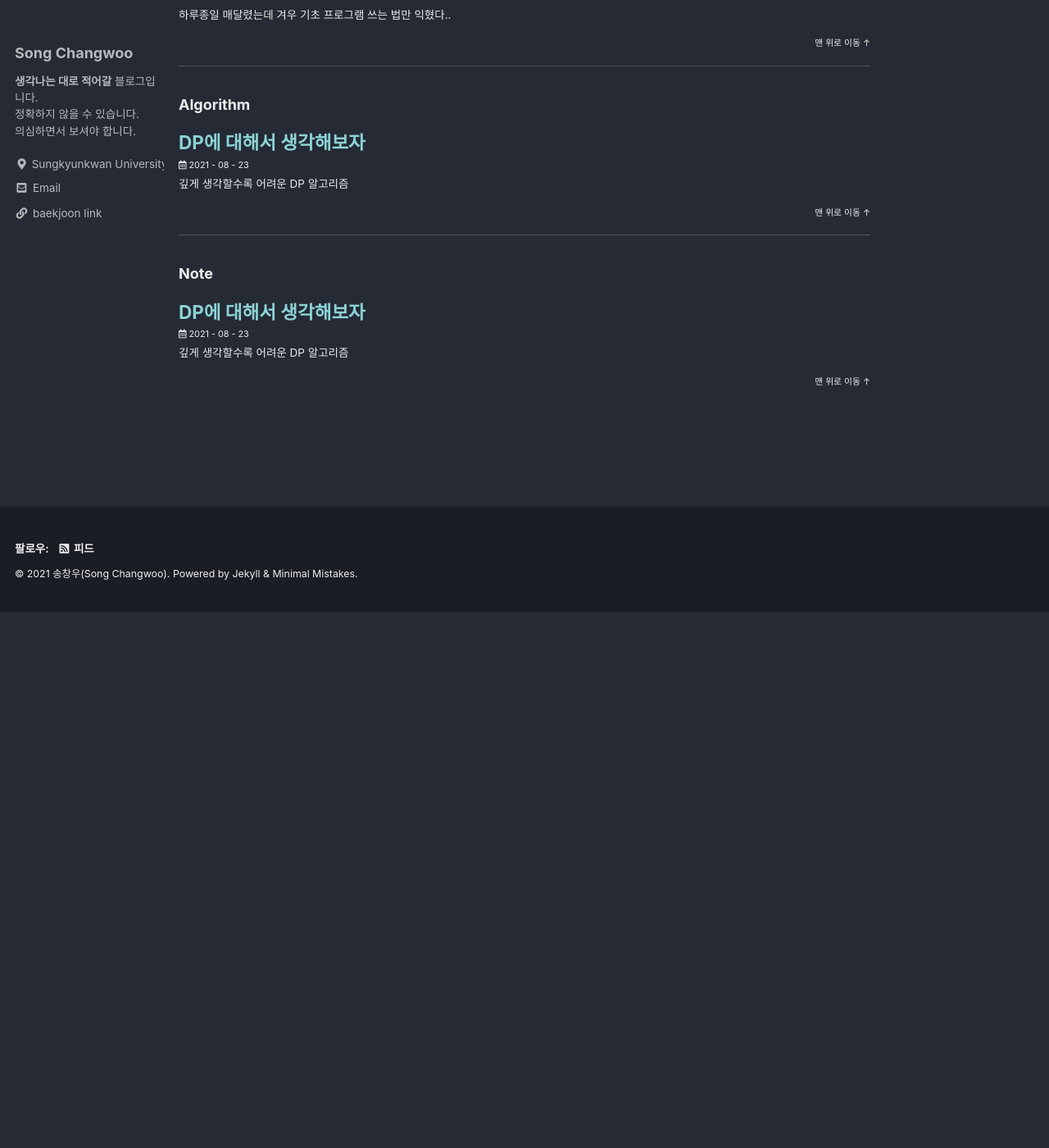
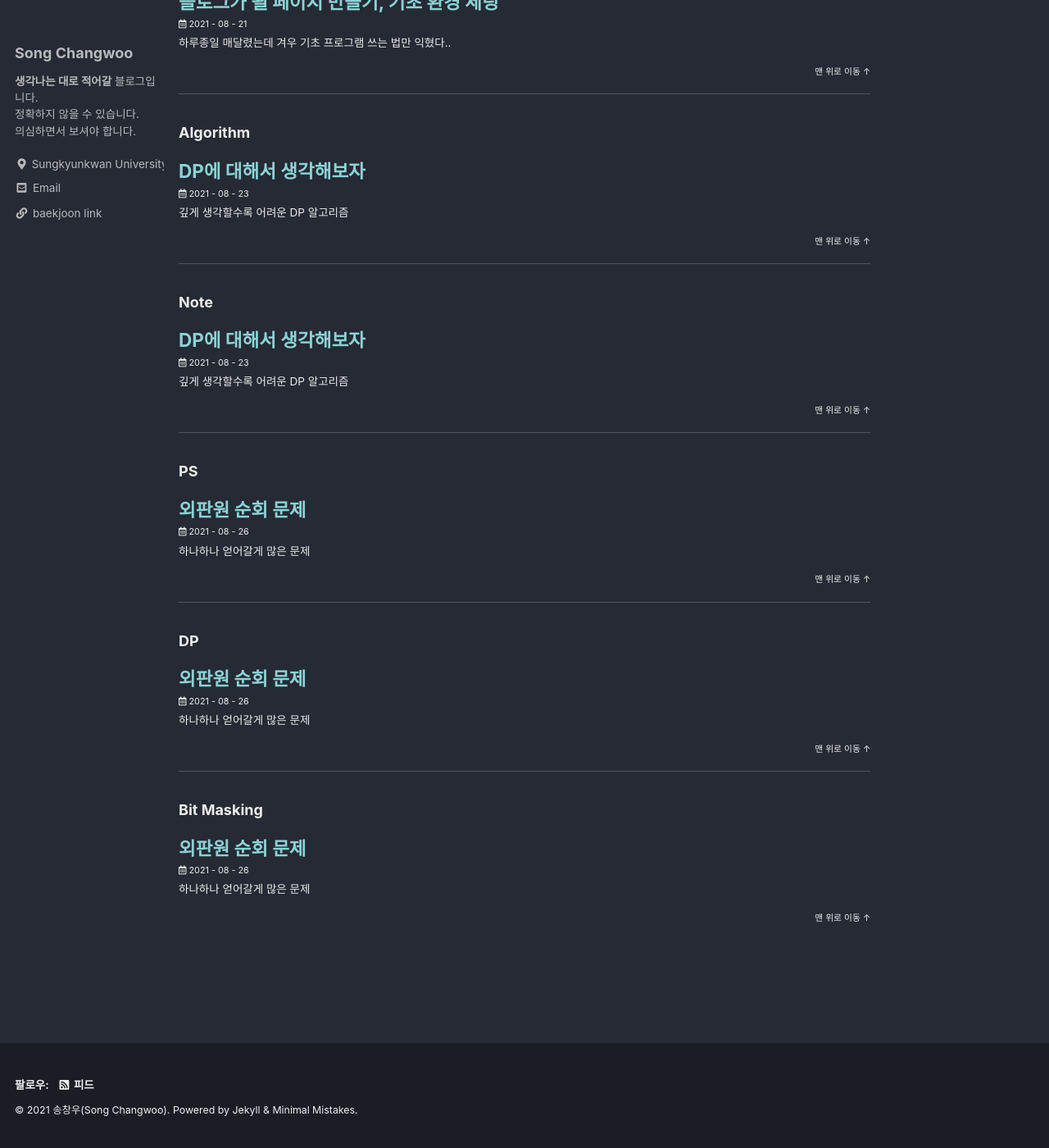
Before and after one commit to IsIthappy/IsIthappy.github.io, a Jekyll site: the page built from _pages/tag-archive.md, in a window 1280 px wide and 1400 px high, scrolled down 824 px. Shown: the whole window at 82% size. Built offline with Jekyll 4.4.1, drawn with Linux system fonts in a browser that asks for light colours; cached includes are drawn as plain includes; before the commit the page ends 1570 px from its top, so only the background shows below that; part of the change alters nothing that is shown.

Commit message:
tsp post

````diff
--- a/_posts/2021-08-23-DPstudy.md
+++ b/_posts/2021-08-23-DPstudy.md
@@ -6,7 +6,7 @@ categories:
     - Algorithm
 tags:
     - [Algorithm, Note]
-last_modified_at: 2021-08-23
+last_modified_at: 2021-08-26
 ---
 
 # DP(Dinamic Programming)
@@ -53,7 +53,7 @@ DP 알고리즘이란
 두가지 조건 다 만족하는걸 쉽게 알 수 있다.
 
 ---
-근데 유명한인 DP 문제
+근데 유명한 DP 문제인
 배낭 문제, 외판원 순회 문제를 생각해보면
 
 배낭 문제는 작은 문제들을 통해 큰 문제의 해답을 구하는 최적 부분 구조를 만족하는걸 알 수 있다.
@@ -67,7 +67,16 @@ DP 알고리즘이란
 
 
 
->그래서 간단하게 두가지 조건 중 만족하는 걸 확인했다면 그냥 그 조건을 바탕으로 풀기로 했다.
+>그래서 간단하게 두가지 조건 중 하나라도 만족하는 걸 확인했다면 그냥 그 조건을 바탕으로 풀기로 했다.
+
+---
+### PS
+음... DP 문제를 더 풀어보면서 든 생각인데, 두가지 조건이 연관되어 있는 것 같다.
+
+작은 문제들로 큰 문제의 답을 이끌어낸다는 것 자체가, 큰 문제 입장에서 봤을 때 반복되는 부분 구조들이 있다는 의미가 아닌가 싶다.
+
+반복되는 부분 구조들이 있다는 말은 작은 부분 구조들로 큰 부분 구조의 답을 이끌어 낸다는 소리가 되지 않나 생각이 든다.
+
 
 ---
 1. 배낭 문제 -> 작은 문제들로 큰 문제의 답을 이끌어낸다.
--- /dev/null
+++ b/_posts/2021-08-26-TSPA_PS.md
@@ -0,0 +1,221 @@
+---
+title: "외판원 순회 문제"
+excerpt: "하나하나 얻어갈게 많은 문제"
+
+categories:
+    - DP
+tags:
+    - [PS, DP, Bit Masking]
+last_modified_at: 2021-08-26
+---
+# 외판원 순회 문제 풀이
+1. **외판원 순회 문제의 이해**
+2. **Top - down DP로 풀 생각을 한 이유**
+3. **문제 풀이**
+4. 소스코드
+5. **아직 이해 못한 부분**
+6. **후기**
+
+
+백준 문제 링크
+[https://www.acmicpc.net/problem/2098](https://www.acmicpc.net/problem/2098)
+
+---
+
+## 1. 외판원 순회 문제의 이해
+- P vs NP (추후에 정리해서 링크 추가할 예정)
+
+NP-난해 문제에 해당한다.
+NP 문제는 다항시간안에 풀기 위해 다양한 풀이법을 동원하는데 아직 이 문제의 경우에는 아직 다항시간 안에 푸는 방법이 발견되지 않았다.
+
+
+- 왜 완전탐색으로 못 푸는가.
+
+정답의 경로가 싸이클이 형성되기 때문에 출발 지점이 어느 노드가 되든 상관이 없다.
+`O((N-1)!)` 의 시간 복잡도가 나오며 다항 시간안에 문제를 해결할 수 없기 때문에 완전탐색 방식으로는
+N>13 일때부터 시간 제한이 있는 경우 옳은 풀이법이 되지 못한다.
+따라서 풀이 시간을 줄일 방법을 생각해야 한다.
+
+
+---
+
+
+## 2. Top - down DP로 풀 생각을 한 이유
+완전 탐색의 경우
+
+1 -> 2 -> 3 -> 4 -> 5 -> 6 -> 1
+
+1 -> 3 -> 2 -> 4 -> 5 -> 6 -> 1
+
+이 경우 4 -> 5 -> 6 -> 1 의 루트로 가는 값은 이미 계산한 적이 있는 경우다.
+근데 완전 탐색으로 풀게 된다면 값을 다시 계산하는 불필요한 과정이 들어가게 된다.
+
+그래서 **`메모리에 값을 저장시켜 놓은 다음, 계산한 적이 있는 state라면 바로 메모리에 저장된 값을 꺼내쓰면 되겠다.`** 라는 생각을 떠올릴 수 있다.
+현재 상태를 결정하기 위해 필요한 subproblem이 이미 결정된 state라면 값을 바로 return 해주어야 불필요한 연산을 줄일 수 있기 때문이다.
+
+>현재 상태에서 필요한 이전 state의 값이 결정된 값인지 아닌지 확인하고 불필요한 연산을 막아주는 풀이는 재귀 형식으로 문제를 푸는 것이 생각하기가 쉽다.
+
+
+---
+
+
+## 3. 문제 풀이
+
+- DP 문제를 풀기 위해선 state 정의가 가장 중요하다.
+-> state들의 값을 메모리에 올려 저장하고, 모든 state는 한번만 계산되게끔 만들어져야 하기 때문이다.
+
+이 문제에서 state는
+거쳐온 마을이 1 , 2 , 3 이고 현재 위치가 4일때 4까지 오기 위한 최소 경로 비용이 들어가게 될 것이다.
+
+1 -> 2 -> 3 -> 4
+
+1 -> 3 -> 2 -> 4
+
+둘 중에 뭐로 왔든 내가 궁금한건 최소 비용을 보장하는 경로이기 때문이다.
+
+>하지만 state를 표현하기가 정말 난감하다.
+visit 배열로 관리를 할 수 있을까 생각해봐도 답이 없다.
+현재 위치가 3일때 그 상태가 몇개의 마을을 거쳐온 상태인지까지 알아야 하는데 데이터 관리하기가 현실적으로 힘들어 보인다.
+
+그래서 bit masking으로 state를 표현한다. 거쳐온 마을들의 상태를 비트단위로 표현하면 모든 state들을 효율적으로 관리할 수 있다.
+
+> bit masking을 할때 1<<n 은 1을 n번 비트 이동시키는 것이므로 자릿수는 2^n이 되는걸 조심하자. 0번째 자리 비트부터 시작이다.
+
+
+
+- 재귀 형식에 쓸 점화식 구하기.
+top - down DP로 구현할때 초점을 맞춰서 생각해야할 부분은 현재 state를 결정하기 위해
+필요한 sublem이 무엇이냐 이다.
+
+여기선 1-> 2-> 3-> 4-> 5 -> 1
+
+최종 state인 마지막 1번 마을에서 최소비용을 결정하기 위해
+
+다른 마을들을 모두 방문하고 마지막으로 2 , 3 , 4 ,5 마을 중 어디서 1번 마을로 오는게 제일 적은 비용이 들까?이다.
+
+이걸 점화식으로 나타내면 된다.
+
+
+---
+
+## 4. 소스 코드
+
+```c
+#include <stdio.h>
+#define MIN(a , b) ( ((a) < (b)) ? (a) : (b) )
+
+int impossible = 1000000000;
+
+int n, arr[16][16], dp[16][1<<16];
+
+int tsp(int,int);
+
+int main()
+{
+    scanf("%d",&n);
+    for(int i=0;i<n;i++)
+    {
+        for(int j=0;j<n;j++)
+            scanf("%d",&arr[i][j]);
+    }
+    printf("%d",tsp(0,(1<<n)-1));
+    // 최종 state는 모든 마을을 방문한 상태
+    return 0;
+}
+
+
+int tsp(int cur, int visit)
+{
+    if(dp[cur][visit]>0)
+        return dp[cur][visit];
+    if((visit & ~(1<<cur)) == 0) // base condition
+    {
+        if(arr[0][cur] == 0)
+            return impossible;
+        else
+            return arr[0][cur];
+    }
+    dp[cur][visit] = impossible;
+    for(int i=1;i<n;i++)
+    {
+        if( i!=cur && ((1<<i)&visit)!=0 && arr[i][cur] != 0)
+            dp[cur][visit] = MIN(dp[cur][visit],tsp(i,visit&~(1<<cur))+arr[i][cur]);
+    }
+    return dp[cur][visit]; // final state
+}
+```
+
+직관적으로 이해하기 쉽게 최종 state에 필요한 subproblem이 무엇일까에만 초점을 맞춰서 생각한 후 base condition을 정해줬다.
+
+- **base condition**
+
+방문한 마을이 한개인 상태. --> 이전 마을은 무조건 1번 마을인 상태이기 때문에 값을 바로 정해줄 수 있다.
+
+
+- **점화식의 구성**
+
+현재 상태를 결정하기 위해 필요한건 현재 내 마을로 오기 전 어느 마을에서 오는게 제일 가까운지를 찾는 것이다.
+
+
+- **impossible의 값**
+
+어떤 state든 일단 방문한다면 값이 들어가야한다. 불가능하든 가능하든 계산된 적이 있는 state인지 구분해야 하기 때문이다.
+
+이 문제에서는 -1을 넣어버리면 최솟값 비교에서 꼬이기 때문에 대충 큰 값을 정의해서 넣어준 것이다.
+
+---
+
+## 5. 아직 이해 못한 점
+
+외판원 순회 문제를 검색하면 구글에 돌아다니는 풀이법이다.
+
+```c
+    printf("%d",tsp(0,1)); // 최종 state 00001
+
+int tsp(int cur, int visit)
+{
+    if(dp[cur][visit] >0)
+        return dp[cur][visit];
+    if(visit == (1<<n)-1) // base condition
+    {
+        if(arr[cur][0]!=0)
+            return arr[cur][0];
+        return impossible;
+    }
+    dp[cur][visit] = impossible;
+    for(int i=0;i<n;i++)
+    {
+        if(i != cur && visit&(1<<i)==0 || arr[cur][i] == 0)
+            continue;
+        dp[cur][visit] = min(dp[cur][visit],tsp(i,visit|(1<<i))+arr[cur][i]);
+    }
+    return dp[cur][visit]; // final state
+}
+```
+
+최종 state가 1번 마을만 방문한 상태가 되며 base condition은 모든 마을을 다 방문한 상태가 된다.
+
+완전탐색 혹은 바텀업으로 생각을 해보면 모든 마을을 방문한 상태가 끝이기 때문에 이런 이 state 진행 순서가 맞다.
+
+근데 이건 top-down 구현한 것이기 때문에 최종 state에서 거슬러 내려가야 하는거 아닌가??? 이 풀이 때문에 이 문제를 이해하는데 엄청 오래걸렸다.
+
+시간도 내 풀이법보다 조금 덜 걸리긴 한다 더 깔끔하니까 뭐... 근데 이해를 못하겠다. 어떻게 이렇게 state를 출발했는지...
+
+---
+
+## 후기
+
+진짜 정말 어려웠다. 단순 완전 탐색으로 풀면 아무 생각없이 풀었을텐데 이 문제에서
+- P vs NP
+- DP란 무엇인가
+- 비트마스킹
+
+이 세가지 개념을 다시 다 찾아서 공부했다...
+
+사실 P, NP 개념은 크게 중요한가 싶지만 그냥 모르는게 찜찜해서 찾아봤다.
+
+DP랑, 비트마스킹은 얄팍하게 알고 쓰면 혼자 힘으로 풀려고 할때 어디선가 분명이 꼬인다.
+
+정확하게 내가 이해를 해야 구글에 돌아다니는 소스코드에 얽매이지 않고 생각해볼 수 있는 것 같다. 거의 3~4일은 이 문제만 생각한 것 같다...
+
+`왜 DP로 풀었을까?` 이거랑 `top-down 방식 state 정의` 이 부분에서 엄청 고민을 많이했다.
````
